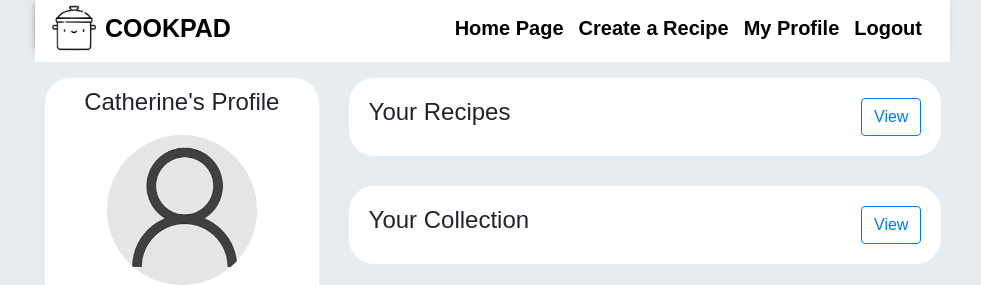
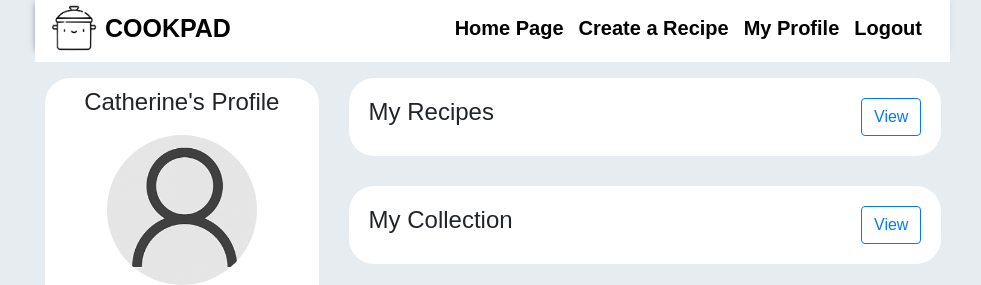
Before and after one commit to CatherineZM/CookPad, a React (Create React App) app: page /viewprofile/1/1 in a window 1280 px wide. Shown: the top 285 px of the page, without its empty margins (149-1130 px from the left). Built offline with nearby package versions, Linux system fonts and the light colour scheme.

Commit message:
changed your collection to my collection

```diff
--- a/src/components/viewProfile/viewProfile.component.js
+++ b/src/components/viewProfile/viewProfile.component.js
@@ -182,7 +182,7 @@ export default class ViewProfile extends Component {
     CollectionRecipeGenerator=()=>{
         if(this.state.recipeExpanded){
             return <div id="collection-recipeswithEx">
-                <h4>Your Collection
+                <h4>My Collection
                 <this.CollectionExpandButtonGenerator/>
                 </h4>
                 <Collapse in={this.state.collectionExpanded}>
@@ -200,7 +200,7 @@ export default class ViewProfile extends Component {
             </div>
         }else if(!this.state.recipeExpanded){
             return <div id="collection-recipes">
-                    <h4>Your Collection
+                    <h4>My Collection
                     <this.CollectionExpandButtonGenerator/>
                     </h4>
                     <Collapse in={this.state.collectionExpanded}>
@@ -233,7 +233,7 @@ export default class ViewProfile extends Component {
 
 
                 <div id="user-recipes">
-                    <h4>Your Recipes
+                    <h4>My Recipes
                     <this.RecipeExpandButtonGenerator/>
                     </h4>
                     <Collapse in={this.state.recipeExpanded}>
```
